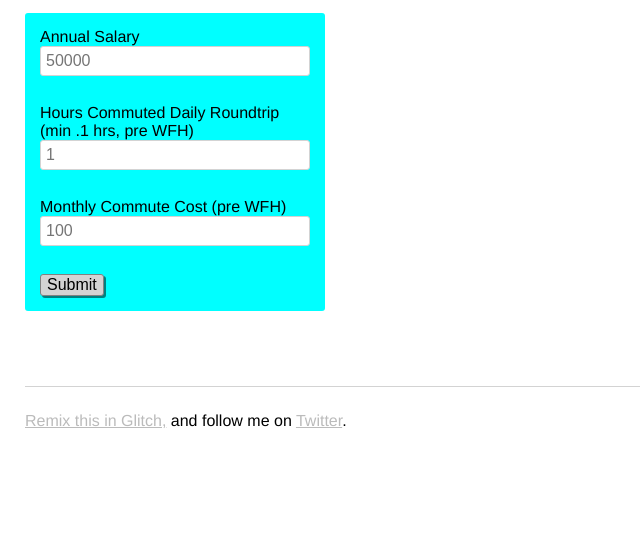
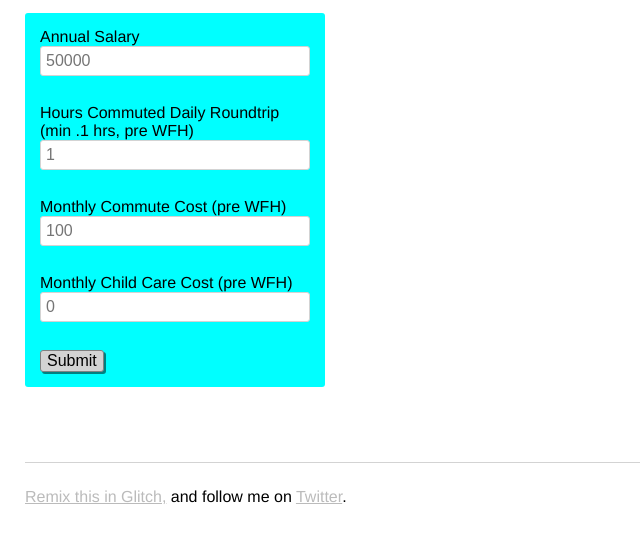
Before and after one commit to camclay/remoteworkcalc, a plain HTML site: page views/index.html in a window 1280 px wide. Shown: the part 104-646 px from the top of the page, without its empty margins (0-640 px from the left). Drawn offline with nearby package versions, Linux system fonts and the light colour scheme.

Commit message:
minor text

```diff
--- a/views/index.html
+++ b/views/index.html
@@ -47,8 +47,8 @@
           type="number"
           name="hoursCommuted"
           min="0"
+          step="0.1"
           max="8"
-          step="0.1"
           placeholder="1"
         />
         <br />
@@ -59,6 +59,15 @@
           min="0"
           maxlength="4"
           placeholder="100"
+        />
+        <br />
+        <label for="monChildCareCost">Monthly Child Care Cost (pre WFH)</label>
+        <input
+          type="number"
+          name="monChildCareCost"
+          min="0"
+          maxlength="5"
+          placeholder="0"
         />
         <br />
         <button type="submit">Submit</button>
```
